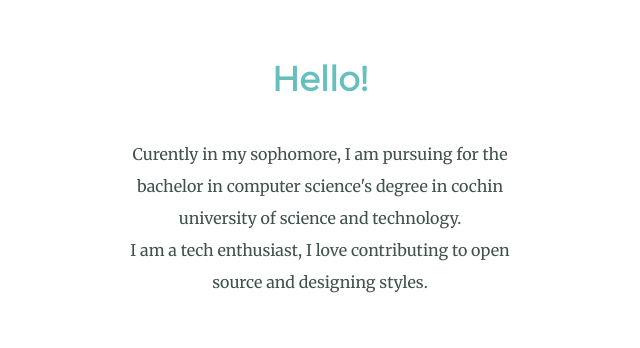
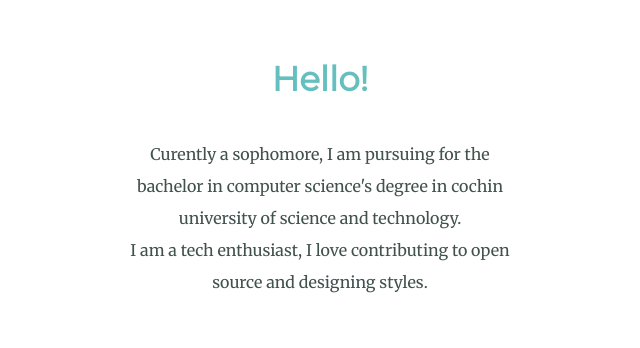
Before and after one commit to shivam952/my-bio, a plain HTML site: page index.html in a window 1280 px wide. Shown: the part 880-1228 px from the top of the page, 320-960 px from the left. Drawn offline with Linux system fonts and the light colour scheme.

Commit message:
Update index.html

```diff
--- a/index.html
+++ b/index.html
@@ -20,7 +20,7 @@
       <div class="profile">
         <img class="me"src="images/IMG_20191223_204238.jpg" alt="">
         <h2>Hello!</h2>
-        <p class="intro">Curently in my sophomore, I am pursuing for the bachelor in computer science's degree in cochin university of science and technology. <br>I am a tech enthusiast, I love contributing to open source and designing styles. </p>
+        <p class="intro">Curently a sophomore, I am pursuing for the bachelor in computer science's degree in cochin university of science and technology. <br>I am a tech enthusiast, I love contributing to open source and designing styles. </p>
       </div>
       <hr>
       <div class="skills">
```
